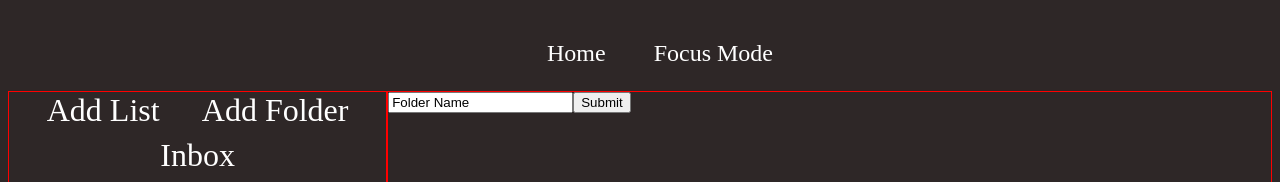
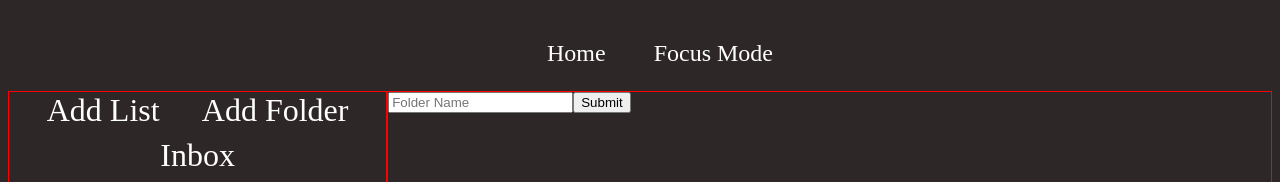
Before and after one commit to thomaswilliamscode/todo2, a React (Vite) app: page /addfolder in a window 1280 px wide. Shown: the top 182 px of the page. Built offline with nearby package versions, Linux system fonts and the light colour scheme; no server answers; the database is empty.

Commit message:
Updated addfolder.jsx

```diff
--- a/src/components/addfolder/addfolder.jsx
+++ b/src/components/addfolder/addfolder.jsx
@@ -4,7 +4,7 @@ export default function AddFolder() {
     return (
         <div>
             <form>
-                <input type='text' value='Folder Name'/>
+                <input type='text' placeholder='Folder Name'/>
                 <input type='submit' value='Submit'/>
             </form>
         </div>
```
